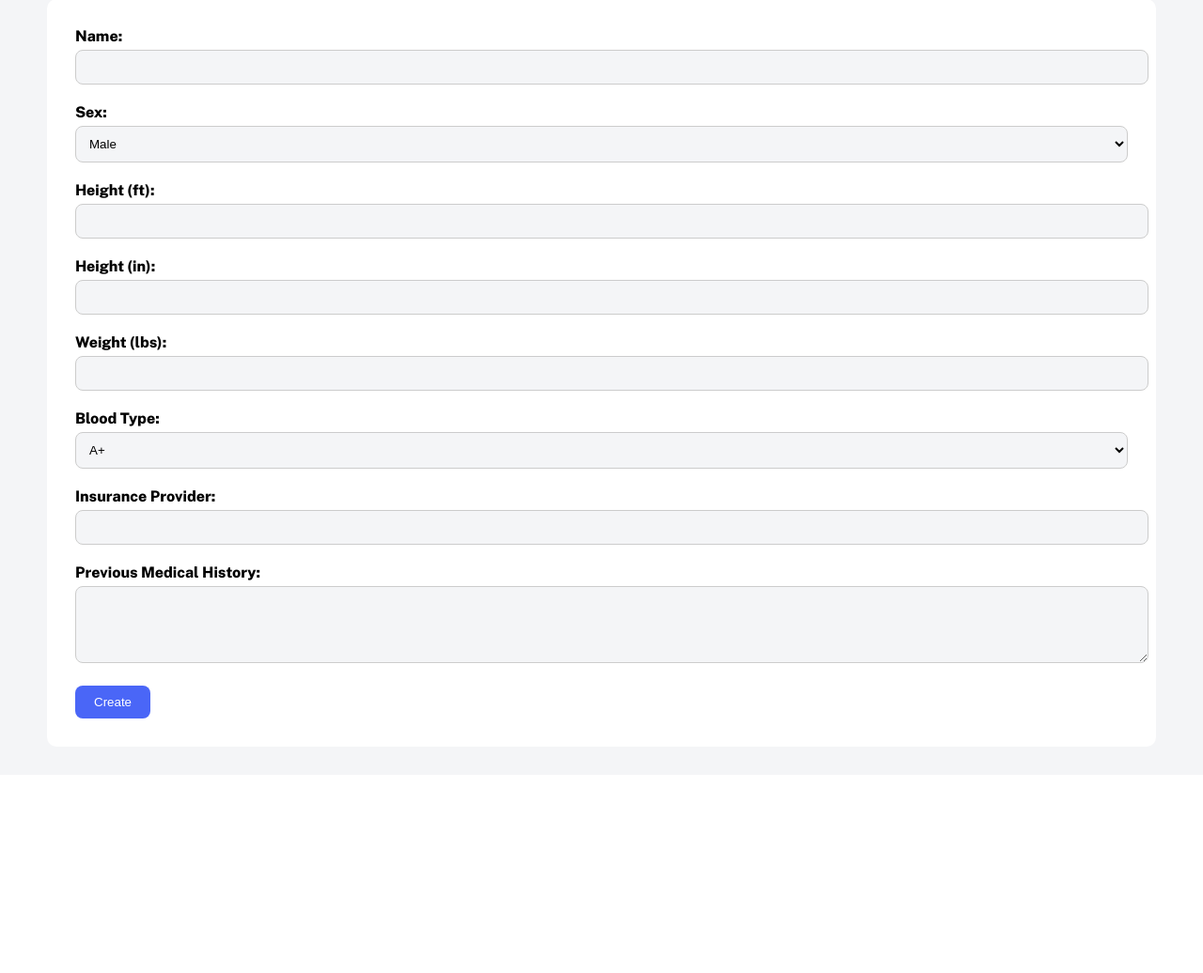
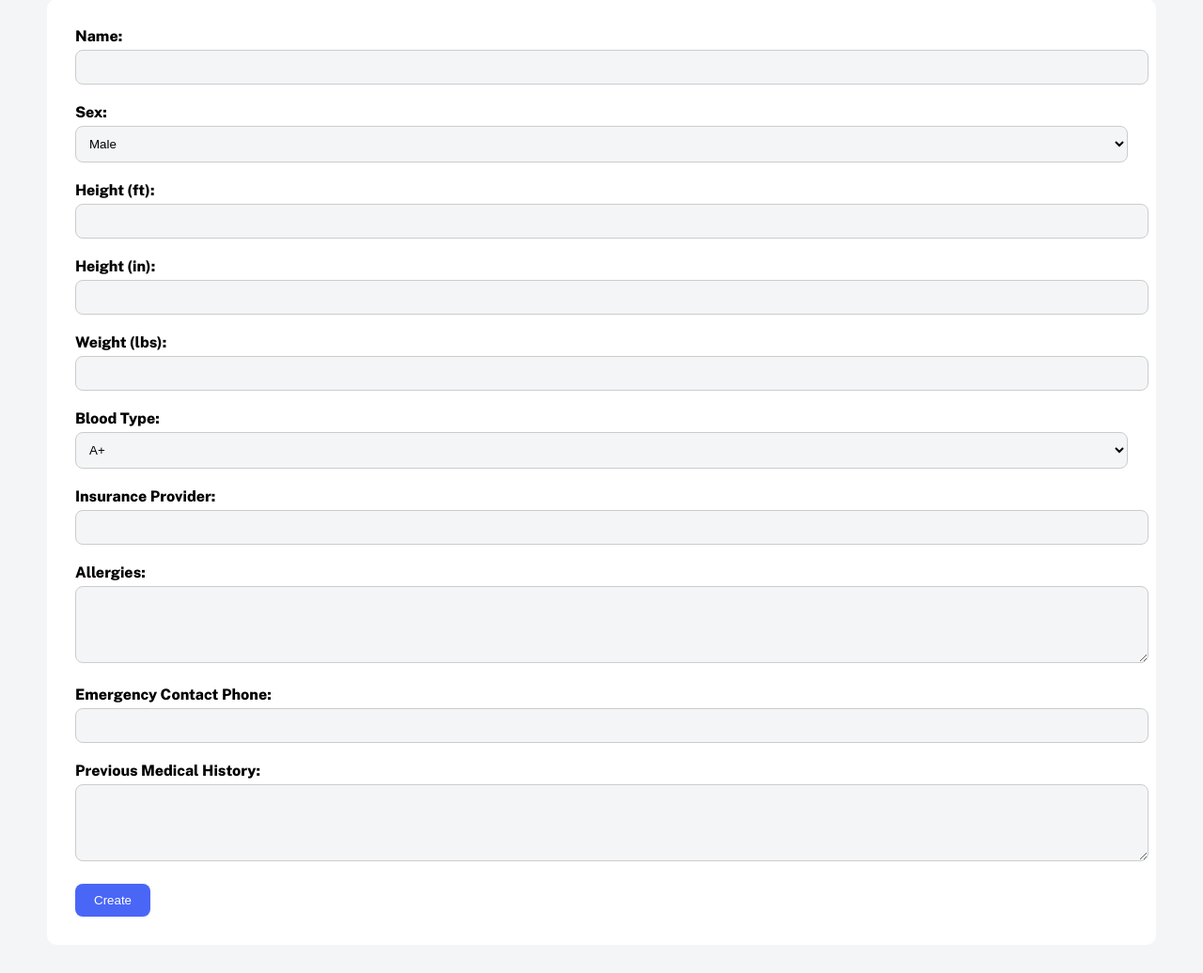
Before and after one commit to kxvalencia/capstone, a PHP site: page /create_patient_page.php in a window 1280 px wide. Shown: the part 110-1146 px from the top of the page at 94% size. Before the commit the page ends 875 px from the top, so only its background shows below. Run offline with PHP 8.4, Linux system fonts and the light colour scheme.

Commit message:
Fix patient pages

```diff
--- a/create_patient_page.php
+++ b/create_patient_page.php
@@ -12,20 +12,18 @@ if ($_SERVER["REQUEST_METHOD"] == "POST") {
     $blood_type = $_POST['bloodType'];
     $insurance = $_POST['insurance'];
     $medical_history = $_POST['medicalHistory'];
+    $allergies = $_POST['allergies'];
+    $emergency_contact = $_POST['emergency_contact'];
 
-    $stmt = $pdo->prepare("INSERT INTO patients (name, sex, height_feet, height_inches, weight_pounds, blood_type, medical_history, insurance) VALUES (?, ?, ?, ?, ?, ?, ?, ?)");
+    // Modify the SQL statement to include the new fields
+    $stmt = $pdo->prepare("INSERT INTO patients (name, sex, height_feet, height_inches, weight_pounds, blood_type, medical_history, insurance, allergies, emergency_contact_phone) VALUES (?, ?, ?, ?, ?, ?, ?, ?, ?, ?)");
 
-
-    if ($stmt->execute([$name, $sex, $height_feet, $height_inches, $weight_pounds, $blood_type, $medical_history, $insurance])) {
+    if ($stmt->execute([$name, $sex, $height_feet, $height_inches, $weight_pounds, $blood_type, $medical_history, $insurance, $allergies, $emergency_contact])) {
         $message = 'Patient successfully added!';
     } else {
         $message = 'There was an error adding the patient. Please try again.';
     }
 }
-
-
-$stmt = $pdo->prepare("INSERT INTO patients (name, sex, height_feet, height_inches, weight_pounds, blood_type, medical_history) VALUES (?, ?, ?, ?, ?, ?, ?)");
-
 ?>
 
 <!DOCTYPE html>
@@ -50,7 +48,7 @@ $stmt = $pdo->prepare("INSERT INTO patients (name, sex, height_feet, height_inch
     </div>
 
     <div class="container">
-        <?php if (!empty($message)): ?>
+        <?php if (!empty($message)) : ?>
             <div class="alert">
                 <?= $message ?>
             </div>
@@ -99,6 +97,14 @@ $stmt = $pdo->prepare("INSERT INTO patients (name, sex, height_feet, height_inch
                 <input type="text" id="insurance" name="insurance" required>
             </div>
             <div class="input-group">
+                <label for="allergies">Allergies:</label>
+                <textarea id="allergies" name="allergies" rows="4" required></textarea>
+            </div>
+            <div class="input-group">
+                <label for="emergency_contact">Emergency Contact Phone:</label>
+                <input type="text" id="emergency_contact" name="emergency_contact" required>
+            </div>
+            <div class="input-group">
                 <label for="medicalHistory">Previous Medical History:</label>
                 <textarea id="medicalHistory" name="medicalHistory" rows="4" required></textarea>
             </div>
```
Also changed, not shown: patient_profile.php (+36 -26 lines).
